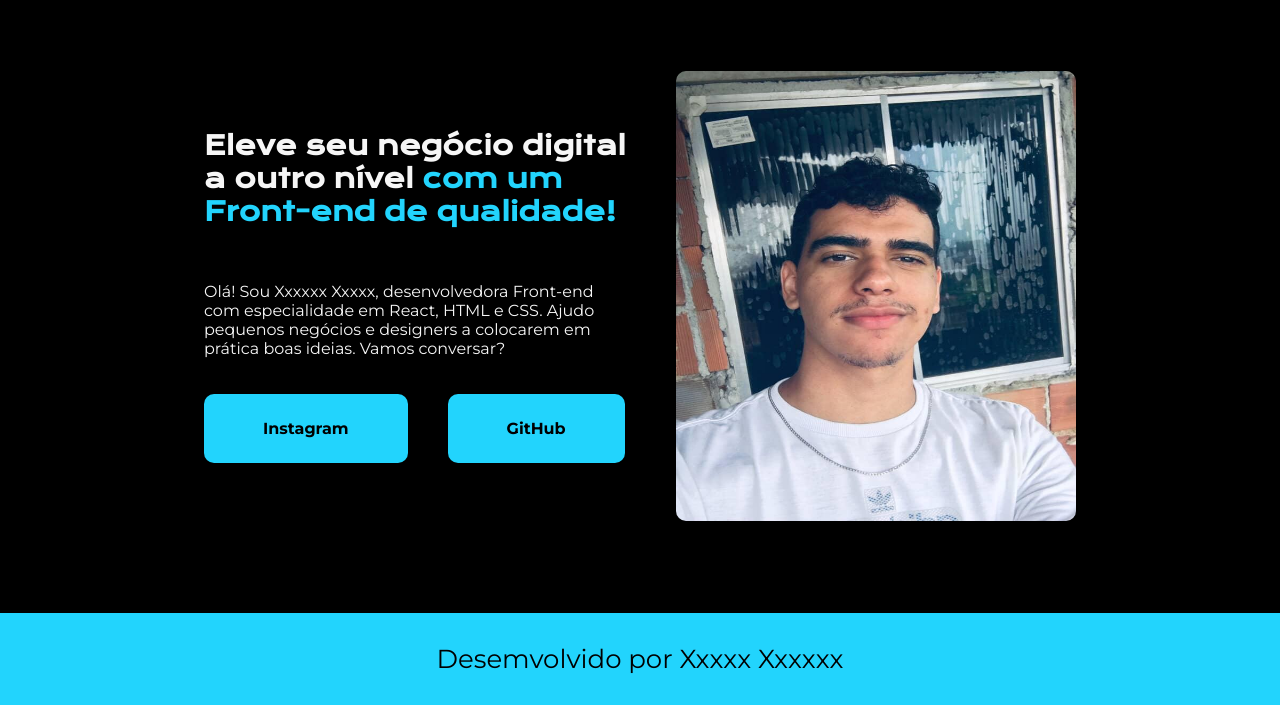
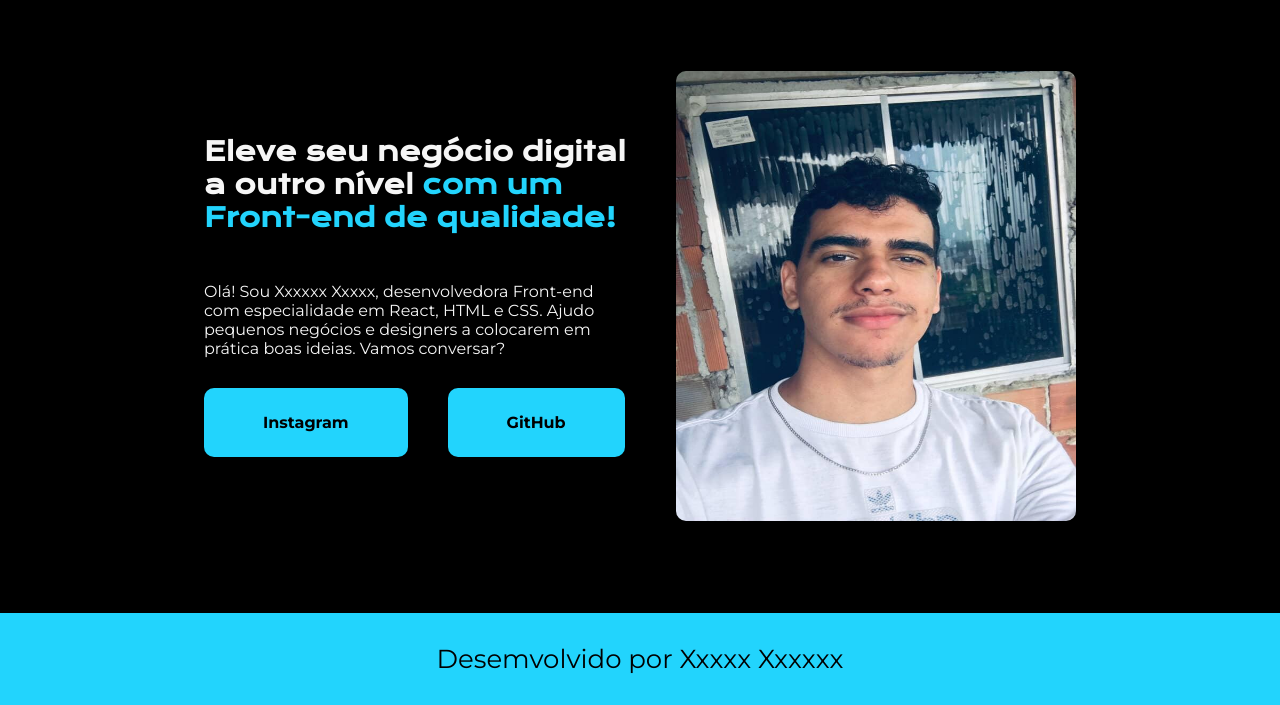
Before and after one commit to LeonardoJSSF/LeonardoJSSF20262, a plain HTML site: page inicio.html in a window 1280 px wide. Shown: the part 95-800 px from the top of the page. Drawn offline with nearby package versions, Linux system fonts and the light colour scheme.

Commit message:
N AGUENTO MAIS

```diff
--- a/inicio.css
+++ b/inicio.css
@@ -59,6 +59,7 @@ main{
 .text{
     font-family: var(--fontSegundario);
     font-size: 26px;
+    margin-bottom: 30px;
 }
 
 .text span{
@@ -68,6 +69,7 @@ main{
 .text2, .text3, .text4{
     font-family: var(--fontPrincipal);
     font-size: 16px;
+    margin-bottom: 30px;
 }
 
 .butt{
--- a/inicio.html
+++ b/inicio.html
@@ -20,13 +20,10 @@
 
     <main>
 
-        <div class="texto">
+        <section class="texto">
 
             <h2 class="text">Eleve seu negócio digital <br>
              a outro nível <span> com um <br>Front-end de qualidade! </span></h2> <br>
-
-            <br>
-            <br>
 
             <p class="text2">
             Olá! Sou Xxxxxx Xxxxx, desenvolvedora Front-end <br>
@@ -34,17 +31,14 @@
               pequenos negócios e designers a colocarem em <br>
                prática boas ideias. Vamos conversar?</p>
 
-            <br>
-            <br>
+            <section class="butt">
 
-            <div class="butt">
                 <a href="https://www.instagram.com/instagram" target="_blank" class="bott1">Instagram</a>
+                <a href="https://github.com" target="_blank" class="bott2">GitHub</a>
 
-                <a href="https://github.com" target="_blank" class="bott2">GitHub</a>
-            </div>
+            </section>
 
-        </div>
-
+          </section>
 
             <img class="eu" src="imagens/IMG_20260622_131613_237.jpg" alt="foto">
 
```
